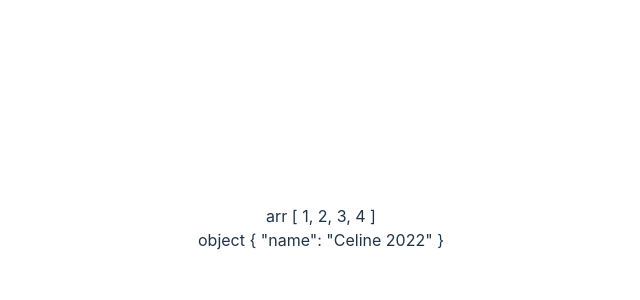
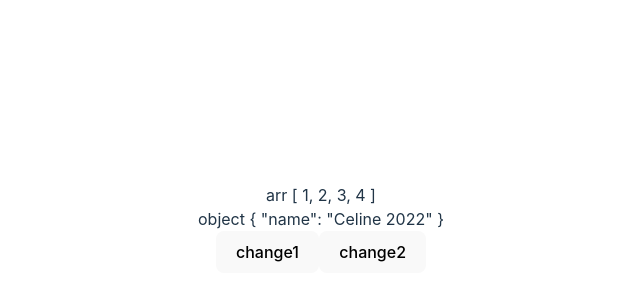
Before and after one commit to celinezhang1024/AllAboutVue, a Vue app in the folder Vue3/vite-project/: page / in a window 1280 px wide. Shown: the part 172-472 px from the top of the page, without its empty margins (319-959 px from the left). Built offline with nearby package versions, Linux system fonts and the light colour scheme.

Commit message:
Reactive

```diff
--- a/Vue3/vite-project/src/components/Reactive.vue
+++ b/Vue3/vite-project/src/components/Reactive.vue
@@ -1,13 +1,16 @@
 <!-- 响应式副本 -->
 <template>
     <div>
-        <div>arr {{ message }}</div>
-        <div>object {{ obj }}</div>
+        <div>arr {{ message }} </div>
+        <div>object {{ obj }} </div>
+
+        <button @click="change1">change1</button>
+        <button @click="change2">change2</button>
     </div>
 </template>
 
 <script setup lang="ts">
-import { reactive } from 'vue'
+import { reactive, readonly, shallowReactive } from 'vue'
 let message:Array<number> = reactive([])
 
 let obj = reactive({
@@ -15,7 +18,7 @@ let obj = reactive({
 })
 obj.name = "Celine 2022" // 动态改变数据
 
-// 直接赋值数据，会破坏响应式数据
+// 1. 直接赋值数据，会破坏响应式数据
 setTimeout(()=>{
     let arr:Array<number> = [1,2,3,4]
     // message = arr  //🔥
@@ -23,6 +26,33 @@ setTimeout(()=>{
     console.log(message)
 })
 
+// 2. readonly
+let copy = readonly(obj);
+// copy.name = "changeName" // Cannot assign to name because it is a read-only property
+
+// 3. shallowReactive 只响应第一层
+let shallowData = shallowReactive({
+    test: "I'm Celine",
+    nav: {
+        bar:{
+            name:"Who am I?"
+        }
+    }
+})
+
+const change1 = () =>{
+    shallowData.test = "Have been changed!"
+    console.log(shallowData.test)
+}
+
+const change2 = () =>{
+    shallowData.nav.bar.name = "Inside have been changed!"
+    console.log(shallowData.nav.bar.name)
+}
+
+// change1();
+// change2();
+
 </script>
 
 <style>
```
